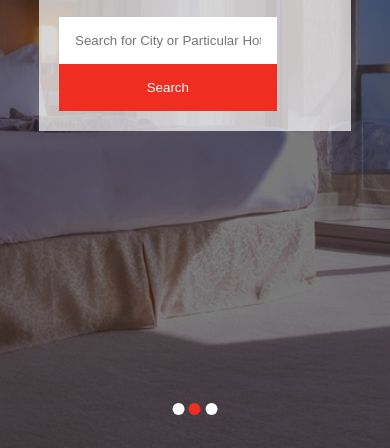
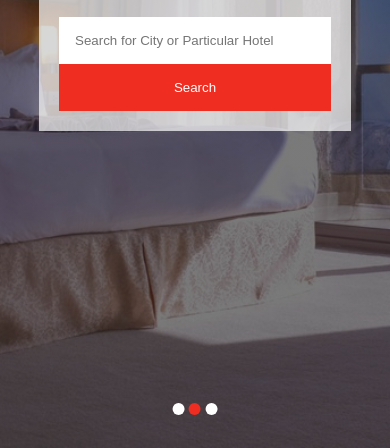
Before and after one commit to yakob-zakariya/Room_clone_by_HTML_CSS, a plain HTML site: page index.html in a window 390 px wide. Shown: the part 396-844 px from the top of the page. Drawn offline with nearby package versions, Linux system fonts and the light colour scheme; some packages are replaced by stand-ins of ours; a script that the page names is missing.

Commit message:
second commit chnging the search form to be 100% on small device

```diff
--- a/CSS/queries.css
+++ b/CSS/queries.css
@@ -22,7 +22,7 @@
     }
     .form{
         flex-direction: column;
-        align-items: flex-start;
+        /* align-items: flex-start; */
     }
     .heading-primary{
         font-size: 24px;
@@ -64,6 +64,6 @@
 }
 @media (max-width:600px){
     .form{
-        width: 80%;
+        width: 100%;
     }
 }
```
